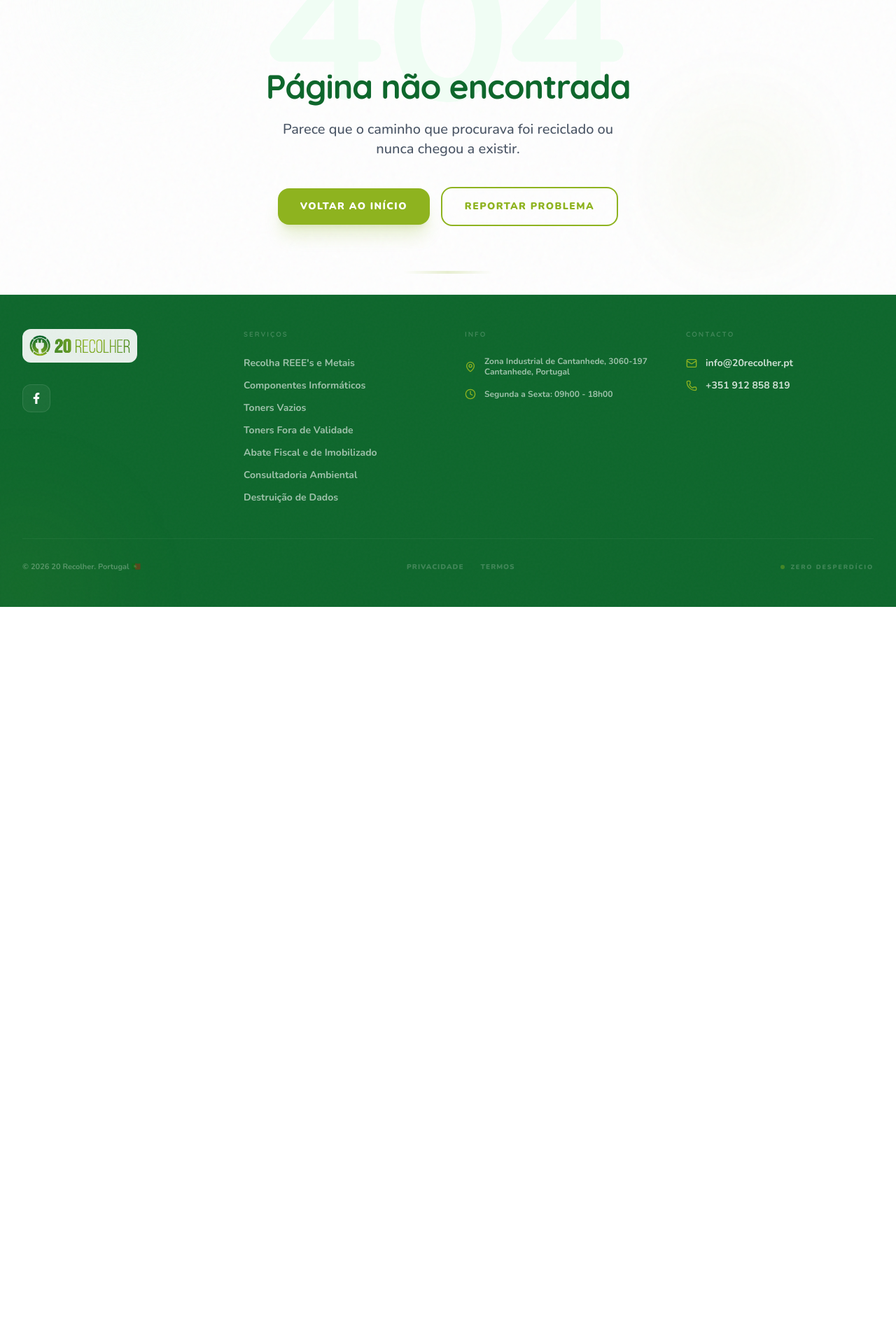
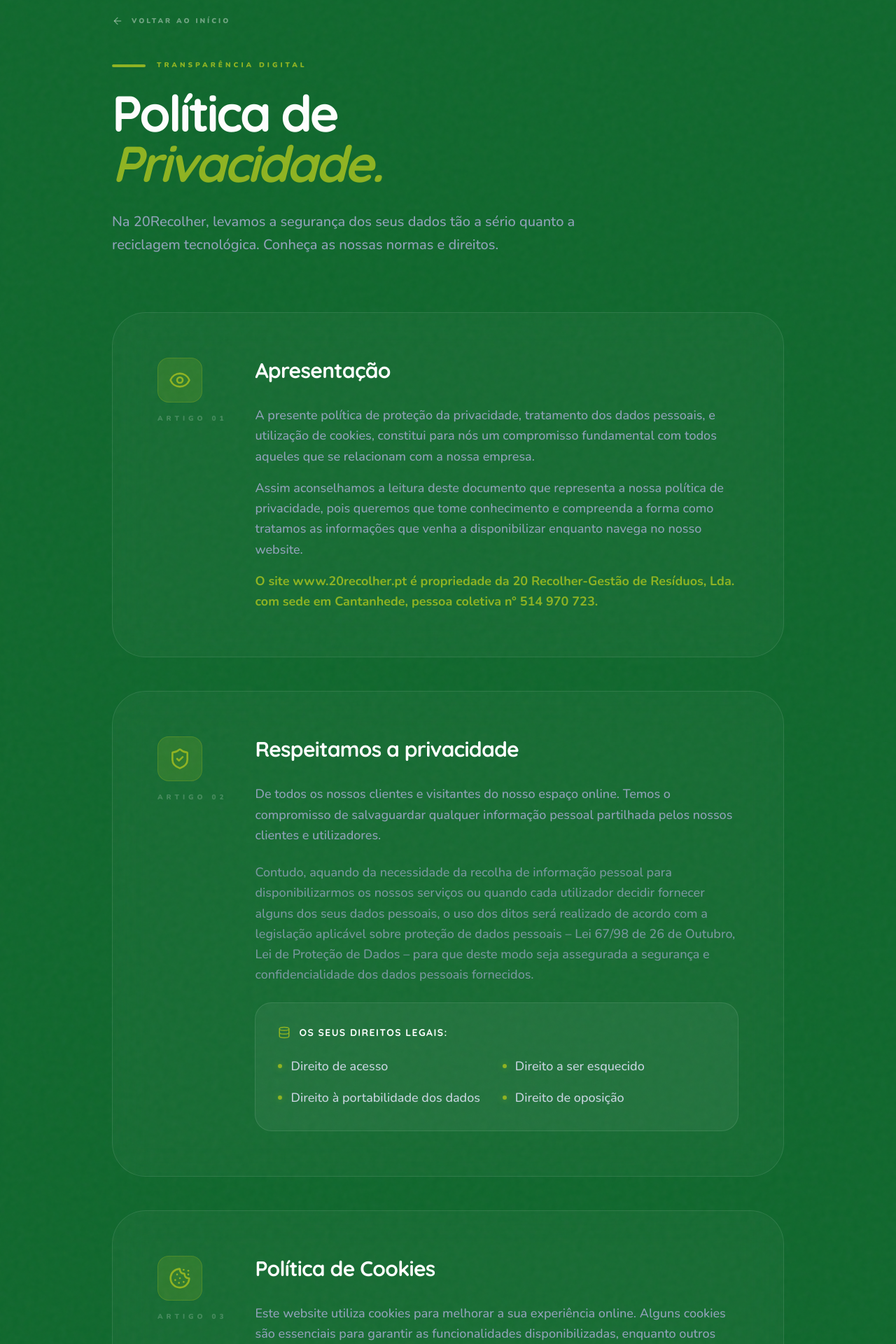
Before and after one commit to ventgui28/20RecolherWebSiteV2, a Next.js app: page /politica-de-privacidade in a window 1280 px wide. Before the commit this address had no page. Shown: the part 220-2140 px from the top of the page at 70% size. Before the commit the page ends 1087 px from the top, so only its background shows below. Built offline with nearby package versions, Linux system fonts and the light colour scheme.

Commit message:
feat: criar pagina de politica de privacidade com design premium

```diff
--- /dev/null
+++ b/src/app/politica-de-privacidade/page.js
@@ -0,0 +1,156 @@
+'use client'
+
+import Container from '@/components/ui/Container'
+import { ShieldCheck, Eye, Database, Cookie, ArrowLeft } from 'lucide-react'
+import { motion } from 'framer-motion'
+import Link from 'next/link'
+
+export default function PoliticaPrivacidadePage() {
+  const sections = [
+    {
+      id: '01',
+      title: 'Apresentação',
+      icon: Eye,
+      content: (
+        <>
+          <p className="mb-4">
+            A presente política de proteção da privacidade, tratamento dos dados pessoais, e utilização de cookies, constitui para nós um compromisso fundamental com todos aqueles que se relacionam com a nossa empresa.
+          </p>
+          <p className="mb-4">
+            Assim aconselhamos a leitura deste documento que representa a nossa política de privacidade, pois queremos que tome conhecimento e compreenda a forma como tratamos as informações que venha a disponibilizar enquanto navega no nosso website.
+          </p>
+          <p className="text-primary-green font-bold">
+            O site www.20recolher.pt é propriedade da 20 Recolher-Gestão de Resíduos, Lda. com sede em Cantanhede, pessoa coletiva n° 514 970 723.
+          </p>
+        </>
+      )
+    },
+    {
+      id: '02',
+      title: 'Respeitamos a privacidade',
+      icon: ShieldCheck,
+      content: (
+        <>
+          <p className="mb-6">
+            De todos os nossos clientes e visitantes do nosso espaço online. Temos o compromisso de salvaguardar qualquer informação pessoal partilhada pelos nossos clientes e utilizadores.
+          </p>
+          <p className="mb-6 opacity-80">
+            Contudo, aquando da necessidade da recolha de informação pessoal para disponibilizarmos os nossos serviços ou quando cada utilizador decidir fornecer alguns dos seus dados pessoais, o uso dos ditos será realizado de acordo com a legislação aplicável sobre proteção de dados pessoais – Lei 67/98 de 26 de Outubro, Lei de Proteção de Dados – para que deste modo seja assegurada a segurança e confidencialidade dos dados pessoais fornecidos.
+          </p>
+          <div className="bg-white/5 border border-white/10 rounded-3xl p-8">
+            <h4 className="text-white font-black text-sm uppercase tracking-widest mb-6 flex items-center gap-3">
+              <Database className="text-primary-green" size={18} />
+              Os seus Direitos Legais:
+            </h4>
+            <ul className="grid grid-cols-1 md:grid-cols-2 gap-4">
+              {[
+                'Direito de acesso',
+                'Direito a ser esquecido',
+                'Direito à portabilidade dos dados',
+                'Direito de oposição'
+              ].map((right, i) => (
+                <li key={i} className="flex items-center gap-3 text-slate-300 font-medium">
+                  <div className="w-1.5 h-1.5 bg-primary-green rounded-full shadow-[0_0_8px_rgba(142,179,31,0.5)]" />
+                  {right}
+                </li>
+              ))}
+            </ul>
+          </div>
+        </>
+      )
+    },
+    {
+      id: '03',
+      title: 'Política de Cookies',
+      icon: Cookie,
+      content: (
+        <>
+          <p className="mb-4">
+            Este website utiliza cookies para melhorar a sua experiência online. Alguns cookies são essenciais para garantir as funcionalidades disponibilizadas, enquanto outros são destinadas a melhorar o desempenho da plataforma.
+          </p>
+          <p className="opacity-80">
+            São utilizados Cookies Analíticos para efeitos de criação e análise de estatísticas, Cookies Permanentes – que ficam armazenados ao nível do browser nos seus equipamentos de acesso e que são utilizados sempre que faz uma nova visita ao nosso website.
+          </p>
+        </>
+      )
+    }
+  ]
+
+  return (
+    <main className="min-h-screen bg-dark-green bg-grain pt-40 pb-32 relative overflow-hidden">
+      {/* Background Orbs */}
+      <div className="absolute top-0 right-0 w-[60vw] h-[60vw] bg-primary-green/5 rounded-full blur-[120px] -z-10 translate-x-1/2 -translate-y-1/2" />
+      <div className="absolute bottom-0 left-0 w-[50vw] h-[50vw] bg-emerald-500/5 rounded-full blur-[100px] -z-10 -translate-x-1/2 translate-y-1/2" />
+
+      <Container size="md">
+        {/* Header Section */}
+        <div className="mb-20">
+          <Link
+            href="/"
+            className="group flex items-center gap-3 text-white/40 hover:text-primary-green transition-colors mb-12 inline-flex"
+          >
+            <ArrowLeft size={16} className="group-hover:-translate-x-1 transition-transform" />
+            <span className="text-[10px] font-black uppercase tracking-[0.3em]">Voltar ao Início</span>
+          </Link>
+
+          <div className="flex items-center gap-4 mb-6">
+            <div className="w-12 h-1 bg-primary-green rounded-full" />
+            <span className="text-[10px] font-black uppercase tracking-[0.4em] text-primary-green">Transparência Digital</span>
+          </div>
+
+          <h1 className="text-5xl md:text-7xl font-black text-white tracking-tighter leading-none mb-8">
+            Política de <br />
+            <span className="text-primary-green italic">Privacidade.</span>
+          </h1>
+          <p className="text-xl text-slate-400 font-medium max-w-2xl leading-relaxed">
+            Na 20Recolher, levamos a segurança dos seus dados tão a sério quanto a reciclagem tecnológica. Conheça as nossas normas e direitos.
+          </p>
+        </div>
+
+        {/* Content Sections */}
+        <div className="space-y-12">
+          {sections.map((section, index) => (
+            <motion.section
+              key={section.id}
+              initial={{ opacity: 0, y: 20 }}
+              whileInView={{ opacity: 1, y: 0 }}
+              viewport={{ once: true }}
+              transition={{ delay: index * 0.1 }}
+              className="bg-white/[0.03] backdrop-blur-xl rounded-[3rem] p-8 md:p-16 border border-white/10 hover:border-white/20 transition-all group"
+            >
+              <div className="flex flex-col md:flex-row gap-10">
+                <div className="shrink-0">
+                  <div className="w-16 h-16 bg-primary-green/20 rounded-2xl flex items-center justify-center text-primary-green border border-primary-green/30 group-hover:scale-110 transition-transform">
+                    <section.icon size={32} />
+                  </div>
+                  <span className="block mt-4 text-[10px] font-black text-white/20 uppercase tracking-[0.5em] text-center md:text-left">
+                    Artigo {section.id}
+                  </span>
+                </div>
+
+                <div className="flex-1">
+                  <h2 className="text-2xl md:text-3xl font-black text-white mb-8 tracking-tight">
+                    {section.title}
+                  </h2>
+                  <div className="text-slate-400 font-medium text-lg leading-relaxed">
+                    {section.content}
+                  </div>
+                </div>
+              </div>
+            </motion.section>
+          ))}
+        </div>
+
+        {/* Footer Note */}
+        <div className="mt-20 text-center">
+           <div className="inline-flex items-center gap-3 px-6 py-3 bg-white/5 rounded-full border border-white/5">
+              <ShieldCheck size={16} className="text-primary-green" />
+              <span className="text-[10px] font-black text-white/40 uppercase tracking-[0.2em]">
+                Última Atualização: {new Date().toLocaleDateString('pt-PT', { month: 'long', year: 'numeric' })}
+              </span>
+           </div>
+        </div>
+      </Container>
+    </main>
+  )
+}
--- a/src/components/layout/Footer.js
+++ b/src/components/layout/Footer.js
@@ -121,8 +121,8 @@
           </p>
 
           <div className="flex gap-6">
-            <Link href="#" className="text-[10px] font-black text-white/20 uppercase tracking-widest hover:text-primary-green transition-colors">Privacidade</Link>
-            <Link href="#" className="text-[10px] font-black text-white/20 uppercase tracking-widest hover:text-primary-green transition-colors">Termos</Link>
+            <Link href="/politica-de-privacidade" className="text-[10px] font-black text-white/20 uppercase tracking-widest hover:text-primary-green transition-colors">Privacidade</Link>
+            <Link href="/politica-de-privacidade" className="text-[10px] font-black text-white/20 uppercase tracking-widest hover:text-primary-green transition-colors">Termos</Link>
           </div>
 
           <div className="flex items-center space-x-2 opacity-50">
```
